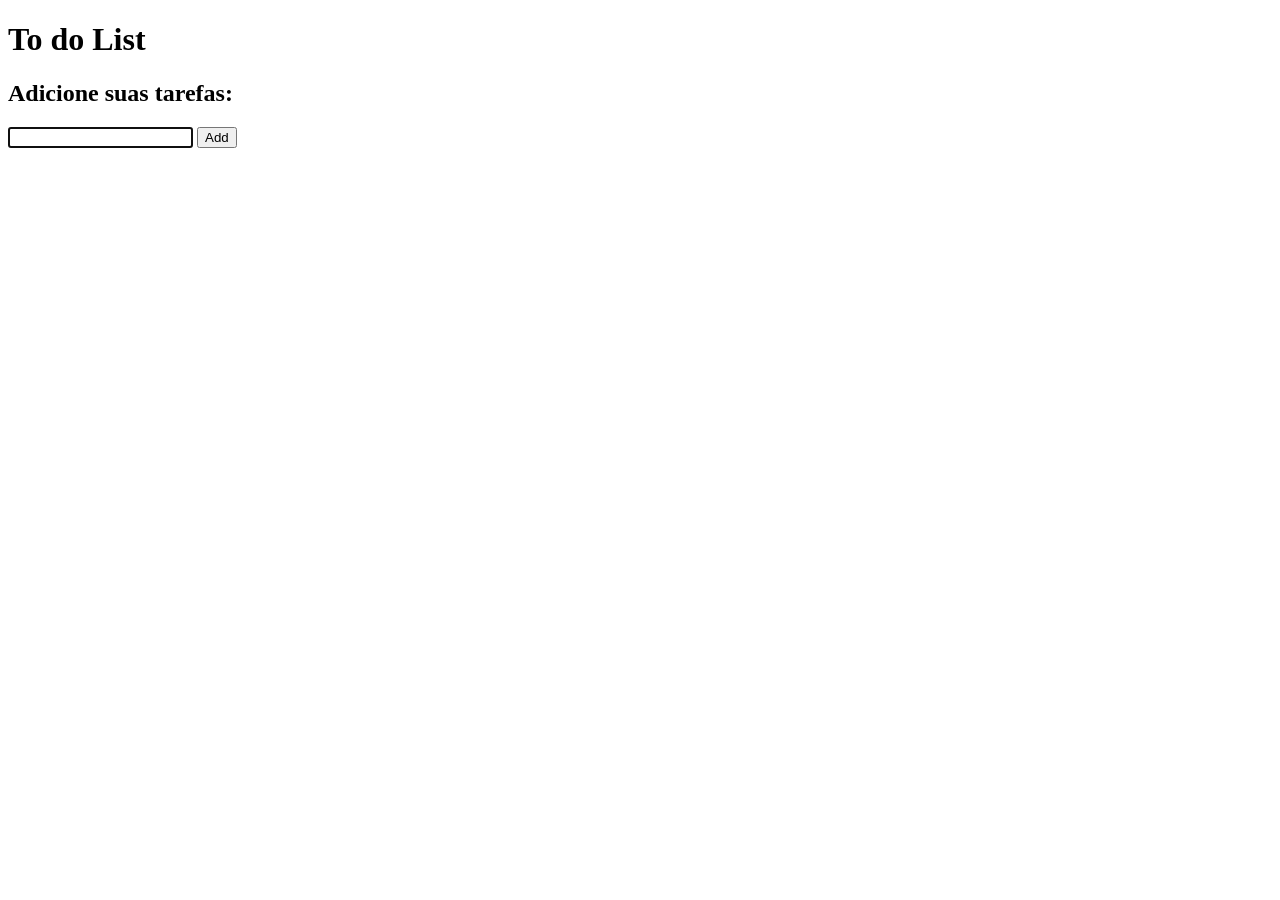
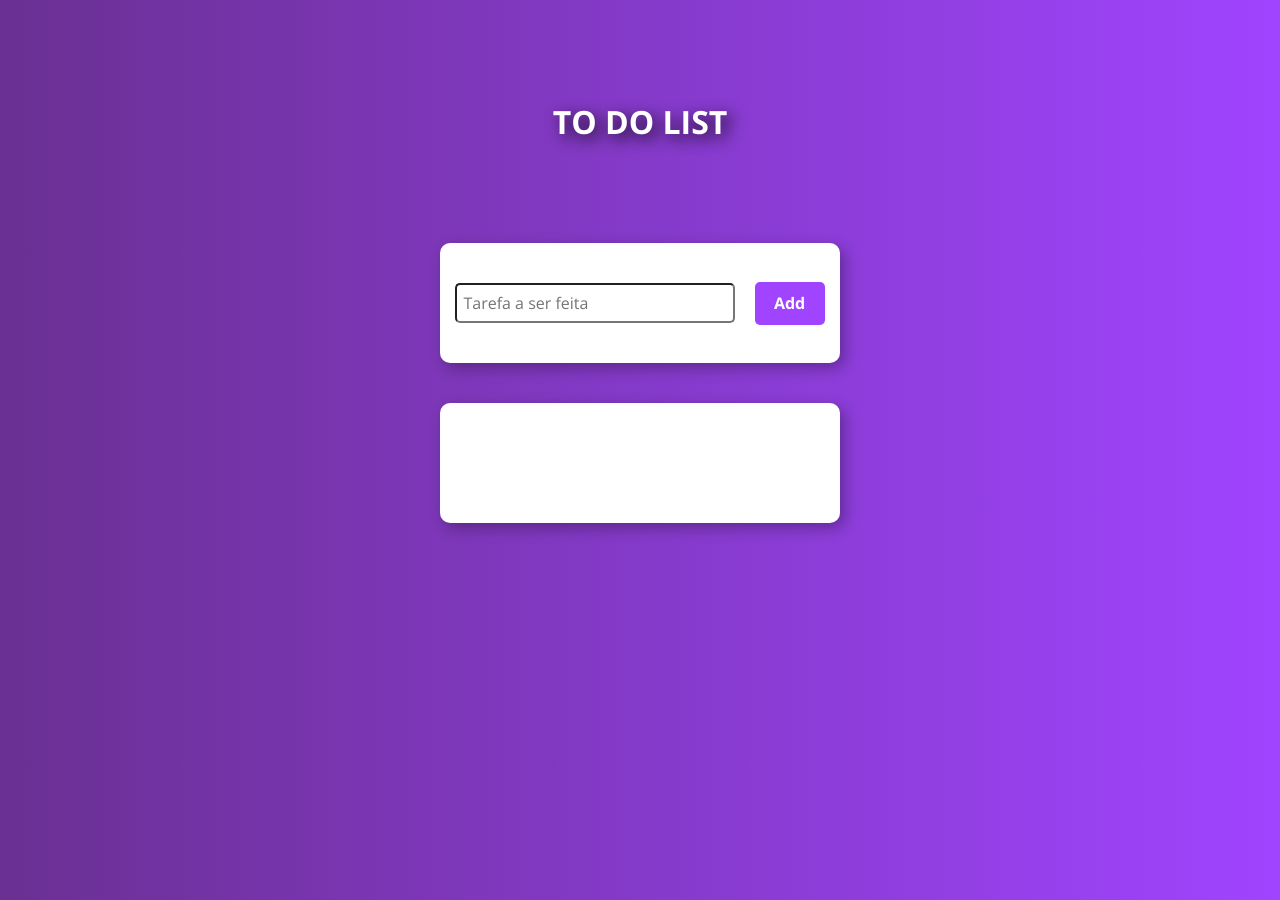
Before and after one commit to gutosavi/to-do-list-project, a plain HTML site: page assets/index.html in a window 1280 px wide. Before the commit the page ends 800 px from the top, so only its background shows below. Drawn offline with nearby package versions, Linux system fonts and the light colour scheme.

Commit message:
create a scripts

```diff
--- a/assets/css/style.css
+++ b/assets/css/style.css
@@ -0,0 +1,90 @@
+@import url('https://fonts.googleapis.com/css2?family=Open+Sans:ital,wght@0,300..800;1,300..800&display=swap');
+
+*{
+    margin: 0;
+    padding: 0;
+    box-sizing: border-box;
+    font-family: 'Open Sans', sans-serif;
+    font-size: 1em;
+}
+
+body{
+    width: 100vw;
+    height: 100vh;
+    background: linear-gradient(90deg, #6A3093, #A044FF);
+
+}
+
+header{
+    margin: 100px auto;
+    justify-items: center;
+}
+
+header h1{
+    color: #fff;
+    font-size: 2em;
+    text-shadow: 5px 5px 15px rgba(5, 5, 5, .9);
+}
+
+main{
+    display: flex;
+    flex-flow: column nowrap;
+    justify-content: center;
+    align-items: center;
+    gap: 40px;
+}
+
+section#container{
+    width: 400px;
+    height: 120px;
+    background-color: #fff;
+    display: flex;
+    justify-content: center;
+    align-items: center;
+    box-shadow: 5px 5px 15px rgba(0, 0, 0, .3);
+    border-radius: 10px;
+}
+
+section#container input{
+    width: 280px;
+    height: 40px;
+    border-radius: 5px;
+    outline: none;
+    padding: 6px;
+}
+
+#btn{
+    width: 70px;
+    height: 43px;
+    margin-left: 15px;
+    border: none;
+    outline: none;
+    background-color: #A044FF;
+    border-radius: 5px;
+    color: #fff;
+    font-weight: bolder;
+
+}
+
+section#results{
+    width: 400px;
+    min-height: 120px;
+    background-color: #fff;
+    box-shadow: 5px 5px 15px rgba(0, 0, 0, .3);
+    border-radius: 10px;
+    display: flex;
+    justify-content: start;
+    padding: 20px;
+}
+
+ul#tarefas{
+    width: 400px;
+}
+
+li{
+    list-style: none;
+    font-weight: bold;
+    font-size: 1.1em;
+    margin-bottom: 20px;
+    border-bottom-style: inset;
+}
--- a/assets/index.html
+++ b/assets/index.html
@@ -5,18 +5,26 @@
     <meta name="viewport" content="width=device-width, initial-scale=1.0">
     <title>Lista de Tarefas</title>
     <link rel="stylesheet" href="css/style.css">
+    <script src="https://kit.fontawesome.com/d1f07ec24b.js" crossorigin="anonymous"></script>
 </head>
 <body>
-    <head>
-        <h1>To do List</h1>
-    </head>
-    <section>
-        <h2>Adicione suas tarefas:</h2>
-        <p>
-            <input type="text" name="texto" id="inTexto" required autofocus>
-            <button>Add</button>
-        </p>
-    </section>
+    <header>
+        <h1>TO DO LIST</h1>
+    </header>
+    <main>
+        <section id="container">
+            <p>
+                <input type="text" name="texto" id="inTexto" required autofocus placeholder="Tarefa a ser feita">
+                <button id="btn">Add</button>
+            </p>
+        </section>
+        <section id="results">
+            <ul id="tarefas">
+
+                <!-- <i class="fa-solid fa-trash-can"></i> -->
+            </ul>
+        </section>
+    </main>
     <script src="js/main.js"></script>
 </body>
 </html>
--- a/assets/js/main.js
+++ b/assets/js/main.js
@@ -0,0 +1,34 @@
+const inputTexto = document.querySelector('#inTexto');
+const btn = document.querySelector('#btn');
+const tarefas = document.querySelector('#tarefas');
+
+function btnEnter(e){
+    if (e.key === 'Enter' || e.type === 'click'){
+        if (inputTexto.value === ''){
+            alert('Você deve digitar algo para adicionar')
+            return
+        } else {
+            criaTarefa(inputTexto.value)
+        }
+    }
+};
+
+btn.addEventListener('click', btnEnter);
+inputTexto.addEventListener('keypress', btnEnter);
+
+function criaTarefa(texto){
+    const li = criaLi();
+    li.innerText = texto;
+    tarefas.appendChild(li);
+    limpar();
+};
+
+function criaLi(){
+    const li = document.createElement('li');
+    return li
+};
+
+function limpar(){
+    inputTexto.value = '';
+    inputTexto.focus();
+};
```
